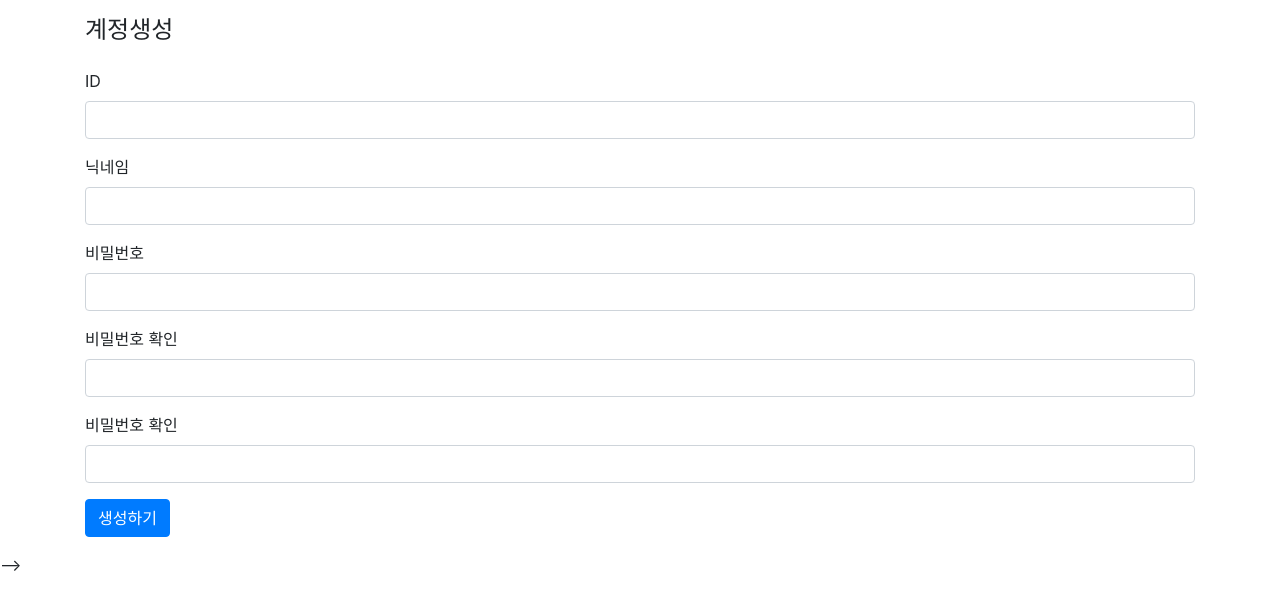
After one commit to yuyoungjae/Project_diary, a Django app: page /users/signup/ in a window 1280 px wide. The commit adds this page. Shown: the top 610 px of the page. Run offline with Django 3.2, Linux system fonts and the light colour scheme; some libraries are stand-ins or nearby versions.

Commit message:
login, signup page update nickname uni key alter delete

```diff
--- a/my_diary/urls.py
+++ b/my_diary/urls.py
@@ -19,6 +19,7 @@ from django.views.generic.base import TemplateView
 from django.conf.urls.static import static
 from django.conf import settings
 
+
 # ROOT_URLConf
 # 여기까지의 경로는 => http://127.0.0.1:8000/
 urlpatterns = [
--- a/templates/base.html
+++ b/templates/base.html
@@ -8,16 +8,27 @@
     <script src="https://code.jquery.com/jquery-2.2.4.min.js" integrity="sha256-BbhdlvQf/xTY9gja0Dq3HiwQF8LaCRTXxZKRutelT44=" crossorigin="anonymous"></script>
 
     <!-- Bootstrap CDN -->
+    <link rel="canonical" href="https://getbootstrap.com/docs/5.1/examples/sign-in/">
+
+    <!-- Bootstrap core CSS -->
+    <link href="/docs/5.1/dist/css/bootstrap.min.css" rel="stylesheet" integrity="sha384-1BmE4kWBq78iYhFldvKuhfTAU6auU8tT94WrHftjDbrCEXSU1oBoqyl2QvZ6jIW3" crossorigin="anonymous">
+
     <!-- CSS only -->
     <link href="https://cdn.jsdelivr.net/npm/bootstrap@5.1.3/dist/css/bootstrap.min.css" rel="stylesheet" integrity="sha384-1BmE4kWBq78iYhFldvKuhfTAU6auU8tT94WrHftjDbrCEXSU1oBoqyl2QvZ6jIW3" crossorigin="anonymous">
+    <link rel="stylesheet" href="https://stackpath.bootstrapcdn.com/bootstrap/4.4.1/css/bootstrap.min.css" integrity="sha384-Vkoo8x4CGsO3+Hhxv8T/Q5PaXtkKtu6ug5TOeNV6gBiFeWPGFN9MuhOf23Q9Ifjh" crossorigin="anonymous">
 
+    <script src="https://cdn.jsdelivr.net/npm/popper.js@1.16.0/dist/umd/popper.min.js" integrity="sha384-Q6E9RHvbIyZFJoft+2mJbHaEWldlvI9IOYy5n3zV9zzTtmI3UksdQRVvoxMfooAo" crossorigin="anonymous"></script>
+    <script src="https://stackpath.bootstrapcdn.com/bootstrap/4.4.1/js/bootstrap.min.js" integrity="sha384-wfSDF2E50Y2D1uUdj0O3uMBJnjuUD4Ih7YwaYd1iqfktj0Uod8GCExl3Og8ifwB6" crossorigin="anonymous"></script>
     {% block html_header %}
 
     {% endblock %}
 </head>
 <body>
     {% block html_body %}
-
+<!--        <div class="container">-->
+<!--            {% block contents%}-->
+<!--            {% endblock %}-->
+<!--        </div>-->
     {% endblock %}
 </body>
 </html>
--- a/templates/main.html
+++ b/templates/main.html
@@ -110,7 +110,7 @@
 
                         {% else %}
                         7log와 함께 당신의 이야기를 시작해보세요! -> &nbsp;&nbsp;&nbsp;
-                        <a class="btn btn-lg btn-primary" href="/users/login/">Sign up</a>
+                        <a class="btn btn-lg btn-primary" href="/users/signup/">Sign up</a>
                         <a class="btn btn-lg btn-info" href="/users/login/">login</a>
 
                         {% endif %}
--- a/users/admin.py
+++ b/users/admin.py
@@ -1,4 +1,5 @@
 from django.contrib import admin
 from users.models import Member
+
 # Register your models here.
 admin.site.register(Member)
--- a/users/models.py
+++ b/users/models.py
@@ -8,5 +8,4 @@ class Member(AbstractUser):
     image = models.ImageField(upload_to=settings.MEDIA_ROOT,
                               blank=True,
                               null=True)
-    nickname = models.CharField(max_length=20,
-                                unique=True)
+    nickname = models.CharField(max_length=20)
--- /dev/null
+++ b/users/templates/users/signup.html
@@ -0,0 +1,66 @@
+{% extends "base.html" %}
+{% block html_body %}
+
+
+<div class="container my-3">
+    <div class="row my-3">
+        <div class="col-4">
+            <h4>계정생성</h4>
+        </div>
+    </div>
+    <form action=""
+          method="POST">
+        {% csrf_token %}
+        <div class="form-group">
+            <label for="username">ID</label>
+            <input type="text" class="form-control" name="username" id="username"
+                   value="{{ form.username.value|default_if_none:'' }}">
+        </div>
+        <div class="form-group">
+            <label for="nickname">닉네임</label>
+            <input type="text" class="form-control" name="nickname" id="nickname"
+                   value="{{ form.nickname.value|default_if_none:'' }}">
+        </div>
+        <div class="form-group">
+            <label for="password1">비밀번호</label>
+            <input type="password" class="form-control" name="password1" id="password1"
+                   value="{{ form.password1.value|default_if_none:'' }}">
+        </div>
+        <div class="form-group">
+            <label for="password2">비밀번호 확인</label>
+            <input type="password" class="form-control" name="password2" id="password2"
+                   value="{{ form.password2.value|default_if_none:'' }}">
+        </div>
+        <div class="form-group">
+            <label for="password2">비밀번호 확인</label>
+            <input type="password" class="form-control" name="password2" id="password2"
+                   value="{{ form.password2.value|default_if_none:'' }}">
+        </div>
+        <!--비밀번호 찾을 방법 없음 // 가입시 어디 메모해두셈-->
+        <!--
+        <div class="form-group">
+            <label for="q_password">비밀번호 찾을 질문</label>
+            <input type="text" class="form-control" name="q_password" id="q_password"
+                   value="{{ form.q_password.value|default_if_none:'' }}">
+        </div>
+        <div class="form-group">
+            <label for="a_password">비밀번호 질문 답</label>
+            <input type="text" class="form-control" name="a_password" id="a_password"
+                   value="{{ form.a_password.value|default_if_none:'' }}">
+        </div>
+        -->
+        <button type="submit" class="btn btn-primary">생성하기</button>
+    </form>
+</div>
+-->
+
+<!--
+<form action="" method="POST">
+    {% csrf_token %}
+    {{ form.as_p }}
+    <button>회원 가입</button>
+</form>
+-->
+
+
+{% endblock %}
--- a/users/urls.py
+++ b/users/urls.py
@@ -15,7 +15,8 @@ Including another URLconf
 """
 from django.urls import path
 from users import views
-
+from django.conf import settings
+from django.conf.urls.static import static
 
 # namespace설정
 app_name = 'users'
@@ -26,5 +27,8 @@ app_name = 'users'
 urlpatterns = [
     path('login/', views.login, name='login'),
     path('logout/', views.logout, name='logout'),
-    path('loginProcess/', views.login_process, name='login_process')
+    path('loginProcess/', views.login_process, name='login_process'),
+    path('signup/', views.signup, name='signup')
 ]
+
+urlpatterns += static(settings.MEDIA_URL, document_root=settings.MEDIA_ROOT)
--- a/users/views.py
+++ b/users/views.py
@@ -1,32 +1,28 @@
-from django.shortcuts import render, redirect
 from django.http import HttpResponse
-from django.contrib import messages
-import tkinter.messagebox
-
-
-
-
-
-# 장고가 가지고 있는 인증 기능
-from django.contrib.auth import authenticate
+from django.contrib.auth.forms import UserCreationForm
+from users.forms import CustomUserCreationForm
+from users.models import Member
 
 # logout 이름이 겹치기 때문에 모듈 이름을 다르게 가져옴
 from django.contrib.auth import logout as django_logout
-
-# login 이름이 겹치기 때문에 모듈 이름을 다르게 가져옴
 from django.contrib.auth import login as django_login
+from users.models import Member
 
 # 만든 loginForm 불러오기
 from users.forms import LoginForm
+# from users.forms import SignupForm
+from users.forms import UserForm
 
-#함수 선언
+from django.contrib.auth import authenticate
+from django.shortcuts import render, redirect
+
+
+# 함수 선언
 # alert_js ='''
 # function new_post() {
 #     alert('실패했습니다!');
 # }
 # '''
-
-
 
 
 # Create your views here.
@@ -47,7 +43,7 @@ def logout(request):
     return redirect('home')
 
 
-def login_process(request, messagebox):
+def login_process(request):
     # 사용자가 request를 보내는데, 그 방식이 POST 방식이라면
     if request.method == 'POST':
         # 사용자가 보낸 request안에 POST 형식으로 보낸 정보가 들어감
@@ -68,6 +64,90 @@ def login_process(request, messagebox):
         else:
             # tkinter.messagebox.showinfp("메세지", "오류")
             # messages.error(self.request, '사용자를 찾을 수 없습니다 !_!')
-            # return HttpResponse('사용자를 찾을 수 없습니다 !_!')
+            return HttpResponse('사용자를 찾을 수 없습니다 !_!')
             # return redirect('home')
             # return
+
+
+# 회원가입
+'''
+def signup(request):
+    form = SignupForm()
+    return render(request, 'users/signup.html', {'form': form})
+    # if request.method == 'POST':
+    #     if request.POST['password1'] == request.POST['password2']:
+    #         user = User.objects.create_user(
+    #             username=request.POST['username'],
+    #             password=request.POST['password1'],
+    #             email=request.POST['email'],
+    #             profile_img=request.POST['profile_img'])
+    #         auth.login(request, user)
+    #         return redirect('/')
+    #     return render(request, 'users/signup.html')
+    # return render(request, 'users/signup.html')
+'''
+
+'''
+def signup(request):
+    if request.method == "POST":
+        form = UserForm(request.POST)
+        if form.is_valid():
+            form.save()
+            username = form.cleaned_data.get('username')
+            raw_password = form.cleaned_data.get('password1')
+            user = authenticate(username=username, password=raw_password)  # 사용자 인증
+            login(request, user)  # 로그인
+            return redirect('index')
+    else:
+        form = UserForm()
+    return render(request, 'users/signup.html', {'form': form})
+'''
+
+'''
+def signup(request):
+    if request.method == 'POST':
+        signup_form = CustomUserCreationForm(request.POST)
+        if signup_form.is_valid():
+            user = signup_form.save()
+            Member.objects.create(user=user)
+            django_login(request, user)
+            return redirect('home')
+    else:
+        signup_form = CustomUserCreationForm()
+        context = {
+            'form': signup_form
+        }
+        return render(request, 'users/signup.html', context)
+'''
+
+'''
+def signup(request):
+    if request.method == 'POST':
+        signup_form = CustomUserCreationForm(request.POST)
+        if signup_form.is_valid():
+            user = signup_form.save()
+            Member.objects.create(user=user)
+            django_login(request, user)
+            return redirect('home')
+    else:
+        signup_form = CustomUserCreationForm()
+        context = {
+            'form': signup_form
+        }
+        return render(request, 'users/signup.html', context)
+'''
+
+
+def signup(request):
+    if request.method == "POST":
+        print(request.POST)
+        if request.POST['password1'] == request.POST['password2']:
+            user = Member.objects.create_user(
+                username = request.POST["username"],
+                nickname = request.POST["nickname"],
+                password = request.POST["password1"],
+
+                )
+            user.save()
+        return redirect("users:login")
+    return render(request, "users/signup.html")
```
Also changed, not shown: my_diary/settings.py (+3 -9 lines), users/forms.py (+82 -0 lines), users/templates/users/login.html (+27 -10 lines), users/migrations/0003_alter_member_nickname.py (added).
